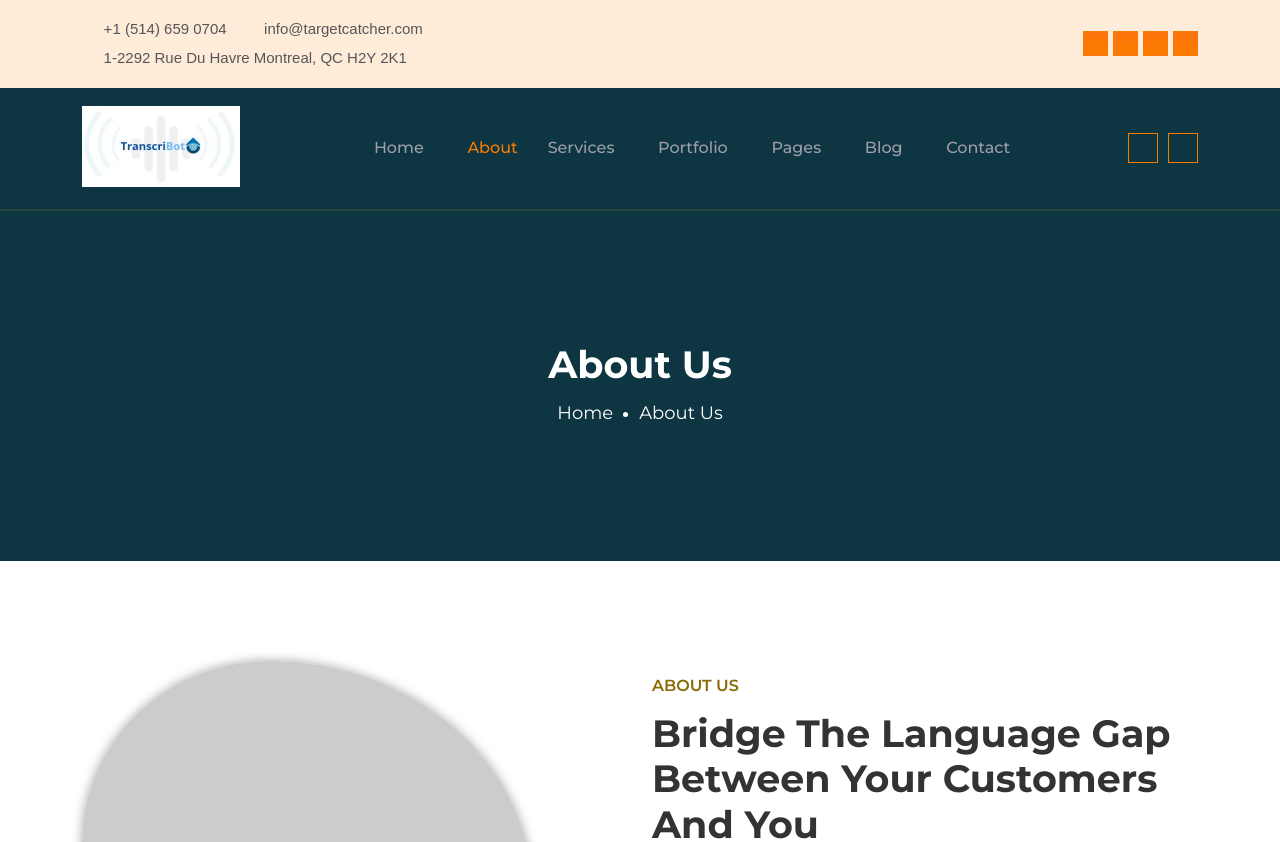
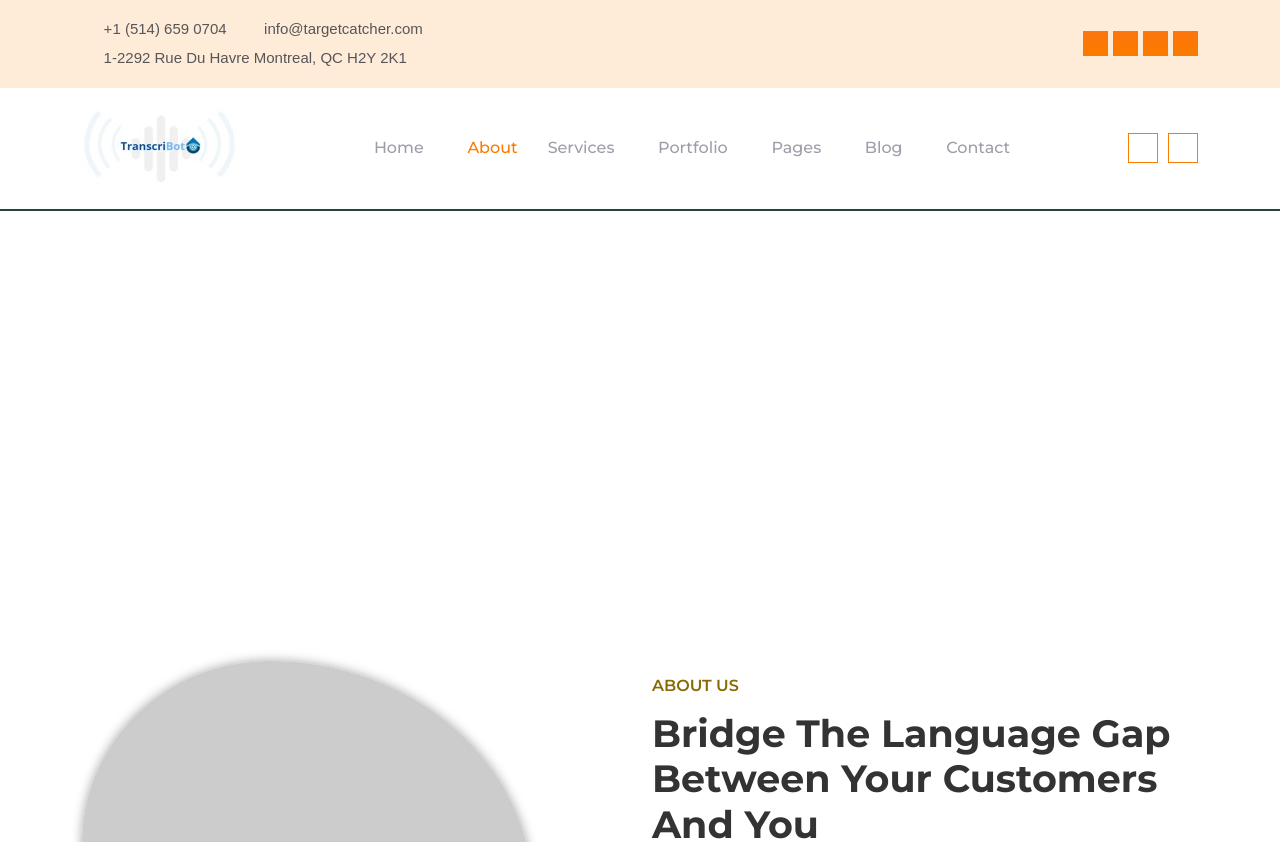
Before and after one commit to atreyi1405/frontend-project, an Angular app in the folder ezlu-ng/: page /about in a window 1280 px wide. Shown: the top 842 px of the page. Built offline with nearby package versions, Linux system fonts and the light colour scheme; a web font is replaced by a local one.

Commit message:
trying white

```diff
--- a/ezlu-ng/src/styles.scss
+++ b/ezlu-ng/src/styles.scss
@@ -1657,7 +1657,7 @@ h3 {
 /* Navbar CSS Start */
 .navbar-style-two {
     .main-nav {
-        background:#0d3642;
+        background:$white-color;
         border-bottom: 2px solid #26453c;
 
         .navbar {
@@ -1985,7 +1985,7 @@ h3 {
 /* About Title CSS Start */
 .about-title {
     height: 350px;
-    background:$page-title-bg;
+    background:$white-color;
 
     .title-text {
         h2 {
```
